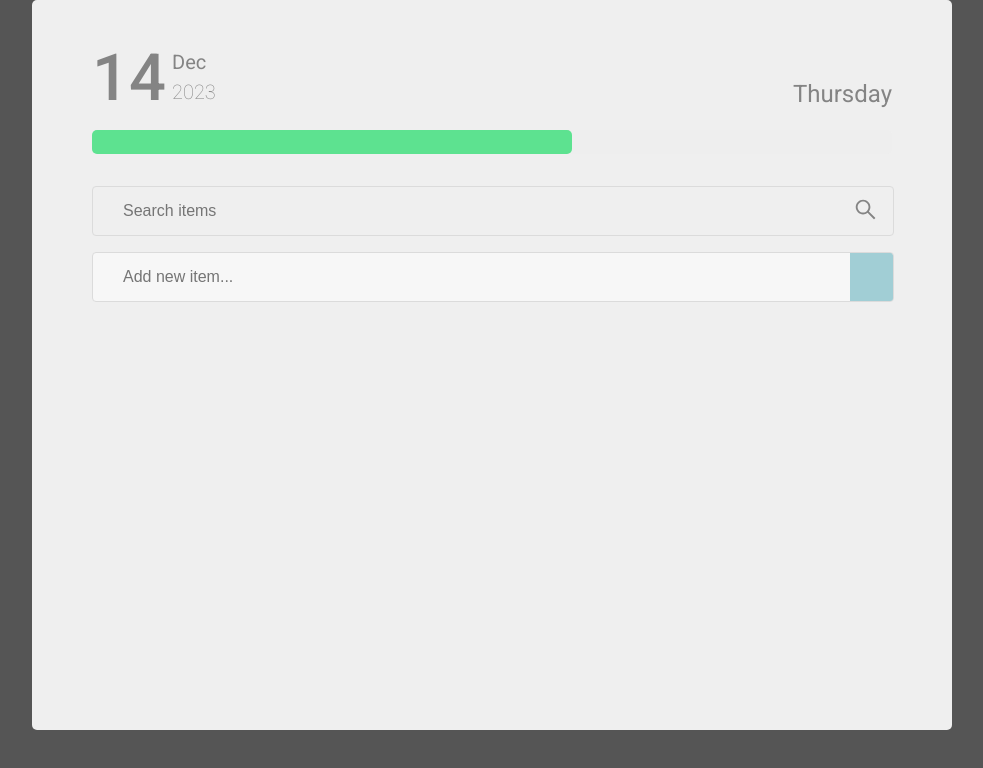
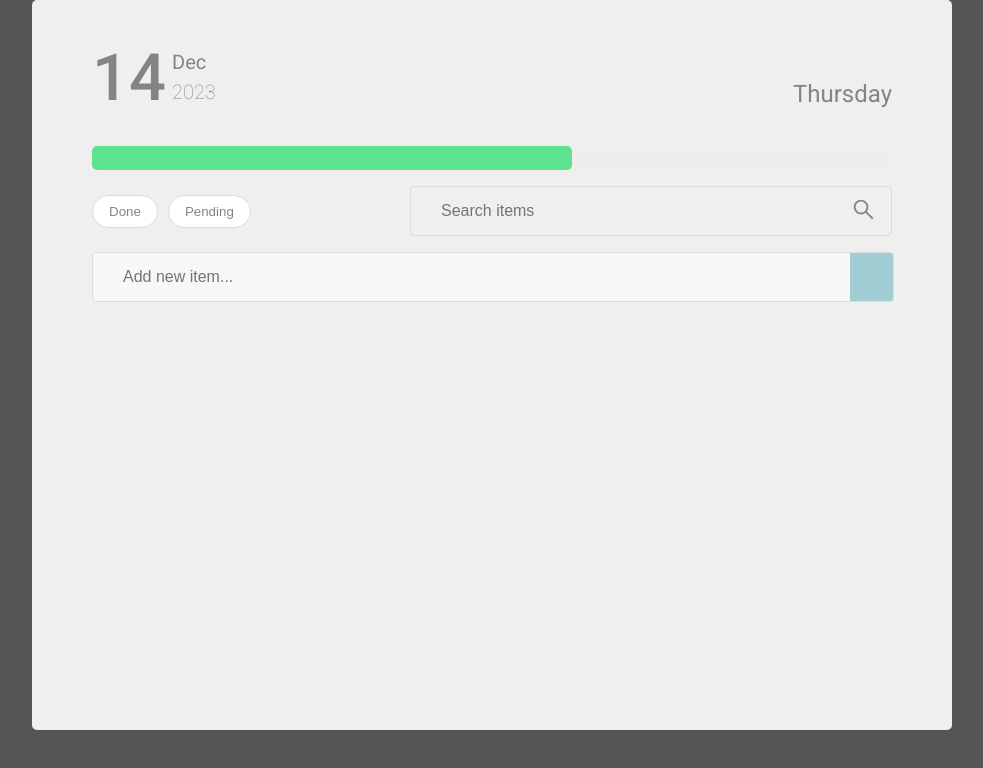
Before and after one commit to sizebay/frontend-challenge, a React (Create React App) app: page / in a window 1280 px wide. Shown: the top 768 px of the page, without its empty margins (148-1131 px from the left). Built offline with nearby package versions, Linux system fonts and the light colour scheme; data requests are answered from the project's data file; some icons are missing.

Commit message:
innit filters

```diff
--- a/src/components/AddTaskBar/styles.ts
+++ b/src/components/AddTaskBar/styles.ts
@@ -12,7 +12,6 @@ export const AddTaskContainer = styled.div<TaskContainerProps>`
   background: ${(props) => props.styleBackground};
   display: flex;
   align-items: center;
-  margin-top: 1rem;
   justify-content: space-between;
   transition: all 0.3s ease;
   border: 1px solid var(--grey-light);
--- /dev/null
+++ b/src/components/FilterButtons/index.tsx
@@ -0,0 +1,61 @@
+import { FaCheck } from "react-icons/fa6";
+import styled from "styled-components";
+import { useTasksContext } from "../../context/TasksContext";
+import { FilterType } from "../../types/ITasks";
+
+const ButtonFilter = styled.button<ButtonProps>`
+  padding: 8px 16px;
+  margin-right: 10px;
+  cursor: pointer;
+  background-color: ${(props) => (props.active ? "#F7F7F8" : "#FFFFFF")};
+  color: ${(props) => (props.active ? "#4DA6B3" : "#848484")};
+  border: 1px solid ${(props) => (props.active ? "#4DA6B3" : "#DBDBDB")};
+  border-radius: 20px;
+  outline: none;
+  display: inline-flex;
+  gap: 5px;
+`;
+
+const FilterContainer = styled.div`
+  display: flex;
+  flex-direction: row;
+  align-items: center;
+  height: 40px;
+  bottom: 0;
+`;
+
+interface ButtonProps {
+  active: boolean;
+}
+
+const FilterButtons = () => {
+  const { activeFilter, setActiveFilter } = useTasksContext();
+
+  const handleFilterClick = (filter: FilterType) => {
+    setActiveFilter(filter);
+  };
+
+  const handleClearFilter = () => {
+    setActiveFilter(null);
+  };
+
+  return (
+    <FilterContainer>
+      <ButtonFilter
+        active={activeFilter === "done"}
+        onClick={() => handleFilterClick("done")}
+      >
+        {activeFilter === "done" ? <FaCheck /> : null}
+        Done
+      </ButtonFilter>
+      <ButtonFilter
+        active={activeFilter === "pending"}
+        onClick={() => handleFilterClick("pending")}
+      >
+        {activeFilter === "pending" ? <FaCheck /> : null}
+        Pending
+      </ButtonFilter>
+    </FilterContainer>
+  );
+};
+export default FilterButtons;
--- a/src/components/SearchBar/styles.ts
+++ b/src/components/SearchBar/styles.ts
@@ -2,12 +2,11 @@ import styled from "styled-components";
 
 export const SearchContainer = styled.div`
   position: relative;
-  width: 100%;
+  width: 60%;
   height: 48px;
   background: var(--branco);
   display: flex;
   align-items: center;
-  margin-top: 2rem;
   justify-content: space-between;
   transition: all 0.3s ease;
   border: 1px solid var(--grey-light);
--- a/src/components/TasksList/Task/styles.ts
+++ b/src/components/TasksList/Task/styles.ts
@@ -9,7 +9,6 @@ export const TaskContainer = styled.div<TaskContainerProps>`
   background-color: ${(props) => props.taskStyle};
   border-radius: 8px;
   color: var(--grey-dark);
-  margin: 1em 0em;
   justify-content: left;
   border-radius: 4px;
   padding-left: 1em;
--- a/src/components/TasksList/index.tsx
+++ b/src/components/TasksList/index.tsx
@@ -3,9 +3,24 @@ import Card from "./Task";
 import { ClearSearchButton, NoResultsMessage, SecaoCard } from "./styles";
 
 const TasksList = () => {
-  const { tasks, removeTask, searchTerm, setSearchTerm } = useTasksContext();
+  const {
+    tasks,
+    removeTask,
+    searchTerm,
+    setSearchTerm,
+    activeFilter,
+    setActiveFilter,
+  } = useTasksContext();
 
-  const filteredTasks = tasks.filter((task) =>
+  const filteredTasks = tasks
+    .filter((task) =>
+      activeFilter
+        ? activeFilter === "done"
+          ? task.isCompleted
+          : !task.isCompleted
+        : true
+    )
+    .filter((task) =>
       task.description.toLowerCase().includes(searchTerm.toLowerCase())
     );
 
@@ -15,9 +30,23 @@ const TasksList = () => {
     setSearchTerm("");
   };
 
+  const handleClearFilter = () => {
+    setActiveFilter(null);
+  };
+
   return (
     <SecaoCard>
       {noResults ? (
+        activeFilter ? (
+          <NoResultsMessage>
+            There are no items marked as{" "}
+            {activeFilter === "done" ? "done" : "pending"}.{" "}
+            <ClearSearchButton onClick={handleClearFilter}>
+              Clear the filter here
+            </ClearSearchButton>{" "}
+            to see all items.
+          </NoResultsMessage>
+        ) : (
           <NoResultsMessage>
             Your search found no results.{" "}
             <ClearSearchButton onClick={handleClearSearch}>
@@ -25,6 +54,7 @@ const TasksList = () => {
             </ClearSearchButton>{" "}
             to see all items.
           </NoResultsMessage>
+        )
       ) : (
         filteredTasks.map((task) => (
           <Card
--- a/src/components/TasksList/styles.ts
+++ b/src/components/TasksList/styles.ts
@@ -6,6 +6,7 @@ export const SecaoCard = styled.section`
   margin: 0;
   padding: 0;
   flex-direction: column;
+  gap: 13px;
   height: 216px;
   overflow: scroll;
   z-index: 999999;
@@ -13,7 +14,7 @@ export const SecaoCard = styled.section`
   &::-webkit-scrollbar {
     width: 10px;
     background: #848484;
-    border-radius:20px;
+    border-radius: 20px;
   }
 `;
 
--- a/src/context/TasksContext.tsx
+++ b/src/context/TasksContext.tsx
@@ -1,22 +1,26 @@
 import React, { createContext, useContext, useState, ReactNode } from "react";
-import ITasks from "../types/ITasks";
+import ITasks, { FilterType } from "../types/ITasks";
 
-export interface TasksContextProps {
+interface TasksContextProps {
   tasks: ITasks[];
   addTask: (task: ITasks) => void;
   removeTask: (taskId: string) => void;
   searchTerm: string;
   setSearchTerm: (term: string) => void;
   clearSearch: () => void;
+  activeFilter: FilterType | null;
+  setActiveFilter: (filter: FilterType | null) => void;
 }
 
-export const TasksContext = createContext<TasksContextProps>({
+const TasksContext = createContext<TasksContextProps>({
   tasks: [],
   addTask: () => {},
   removeTask: () => {},
   searchTerm: "",
   setSearchTerm: () => {},
   clearSearch: () => {},
+  activeFilter: null,
+  setActiveFilter: () => {},
 });
 
 interface TasksProviderProps {
@@ -28,6 +32,7 @@ export const useTasksContext = () => useContext(TasksContext);
 export function TasksProvider({ children }: TasksProviderProps) {
   const [tasks, setTasks] = useState<ITasks[]>([]);
   const [searchTerm, setSearchTerm] = useState<string>("");
+  const [activeFilter, setActiveFilter] = useState<FilterType | null>(null);
 
   function addTask(task: ITasks) {
     setTasks([...tasks, task]);
@@ -50,6 +55,8 @@ export function TasksProvider({ children }: TasksProviderProps) {
         searchTerm,
         setSearchTerm,
         clearSearch,
+        activeFilter,
+        setActiveFilter,
       }}
     >
       {children}
--- a/src/pages/App.tsx
+++ b/src/pages/App.tsx
@@ -2,9 +2,10 @@ import Header from "../components/Header";
 import ProgressBar from "../components/ProgressBar";
 import SearchBar from "../components/SearchBar";
 import TasksList from "../components/TasksList/index";
-import { Container } from "./styles";
+import { Container, Filter } from "./styles";
 import useData from "../useTasks";
 import AddTaskBar from "../components/AddTaskBar";
+import FilterButtons from "../components/FilterButtons";
 import ITasks from "../types/ITasks";
 import { useEffect, useState } from "react";
 import { TasksProvider } from "../context/TasksContext";
@@ -23,7 +24,10 @@ function App() {
       <Container>
         <Header />
         <ProgressBar />
-        <SearchBar />
+        <Filter>
+          <FilterButtons />
+          <SearchBar />
+        </Filter>
         <AddTaskBar />
         <TasksList />
       </Container>
--- a/src/pages/styles.ts
+++ b/src/pages/styles.ts
@@ -1,4 +1,4 @@
-import styled from 'styled-components'
+import styled from "styled-components";
 
 export const Container = styled.main`
   text-align: center;
@@ -8,12 +8,15 @@ export const Container = styled.main`
   background-color: #efefef;
   padding: 40px 60px;
   border-radius: 5px;
+  gap: 1rem;
+  display: flex;
+  flex-direction: column;
 `;
 
 export const Logo = styled.img`
   height: 10vmin;
   pointer-events: none;
-`
+`;
 
 export const Header = styled.div`
   background-color: #4da6b4;
@@ -24,4 +27,11 @@ export const Header = styled.div`
   justify-content: center;
   font-size: calc(10px + 2vmin);
   color: white;
-`
+`;
+
+export const Filter = styled.div`
+  display: flex;
+  flex-direction: row;
+  align-items: center;
+  justify-content: space-between;
+`;
--- a/src/types/ITasks.ts
+++ b/src/types/ITasks.ts
@@ -3,3 +3,5 @@ export default interface ITasks {
   description: string;
   isCompleted: boolean;
 }
+
+export type FilterType = "" | "done" | "pending";
```
Lines whose indentation alone changed are shown as unchanged.
